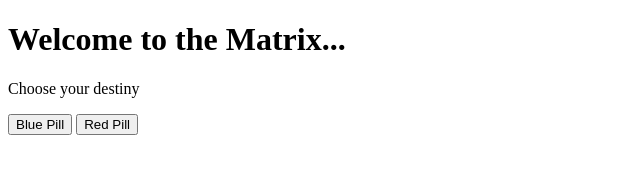
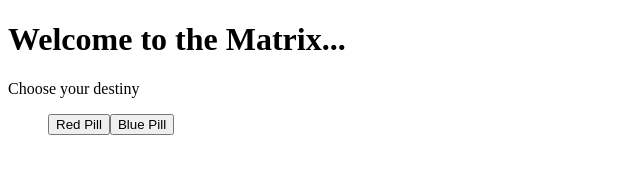
Before and after one commit to carlosboquia/front_end_assignment_03, a plain HTML site: page index.html in a window 1280 px wide. Shown: the whole page, without its empty margins (0-640 px from the left). Drawn offline with Linux system fonts and the light colour scheme.

Commit message:
implemented state management and render function as well as generate UI elements.

```diff
--- a/index.html
+++ b/index.html
@@ -12,11 +12,7 @@
             <div id="question-container">
                 <p id="question">Choose your destiny</p>
             </div>
-            <ul id="answers">
-                <!-- Answer buttons will be injected here by JavaScript -->
-            </ul>
-            <button id="left-btn" onclick="nextQuestion()">Blue Pill</button>
-            <button id="right-btn" onclick="nextQuestion()">Red Pill</button>
+            <ul id="answers"></ul>
         </div>
         <script src="script.js"></script>
     </body>
--- a/script.js
+++ b/script.js
@@ -0,0 +1,175 @@
+let currentState = "start";
+
+function renderQuestion() {
+    const questionContainer = document.getElementById("question");
+    const answersContainer = document.getElementById("answers");
+
+
+    switch (currentState) {
+        case "start":
+            break;
+        case "redpill":
+            break;
+        case "bluepill":
+            break;
+        case "resistance":
+            break;
+        case "robots":
+            break;
+        case "fight":
+            break;
+        case "stay":
+            break;
+        case "loud":
+            break;
+        case "quiet":
+            break;
+        case "loudheadrobot":
+            break;
+        case "loudminions":
+            break;
+        case "quietmainframe":
+            break;
+        case "quietengineerbrain":
+            break;
+        case "end":
+            break;
+    }
+
+
+    questionContainer.textContent = story[currentState].question;
+    answersContainer.textContent = "";
+
+    for (let i = 0; i < story[currentState].choice.length; i++) {
+        const choice = story[currentState].choice[i];
+        const button = addAnswerButton(choice);
+        answersContainer.appendChild(button);
+    }
+
+}
+
+function addAnswerButton(choice) {
+    const button = document.createElement("button");
+    console.log("Button was created!")
+    button.textContent = choice.text;
+
+    button.addEventListener('click', () => {
+        currentState = choice.nextState;
+        console.log("Button was clicked!")
+        renderQuestion();
+    });
+    return button;
+}
+
+
+const story = {
+    start: {
+        question:"Choose your destiny",
+        choice: [
+            { text: "Red Pill", nextState: "redpill"},
+            { text: "Blue Pill", nextState: "bluepill"}
+        ]
+    },
+
+    redpill: {
+        question:"Enjoy paradise",
+        choice: [
+            { text: "Restart Game", nextState: "start"},
+        ]
+    },
+
+    bluepill: {
+        question:"Welcome to the Matrix",
+        choice: [
+            { text: "Join the Resistance", nextState: "resistance"},
+            { text: "Join the Robots", nextState: "robots"},
+        ]
+    },
+
+    resistance: {
+        question:"Welcome to the resistance!",
+        choice: [
+            { text: "Arm up to fight!", nextState: "fight"},
+            { text: "Stay within the community", nextState: "stay"},
+        ]
+    },
+
+    robots: {
+        question:"Enjoy paradise",
+        choice: [
+            { text: "Restart Game", nextState: "start"},
+        ]
+    },
+
+    fight: {
+        question:"Go into battle! How would you like to proceed?",
+        choice: [
+            { text: "Go in loud", nextState: "loud"},
+            { text: "Go in quiet", nextState: "quiet"},
+        ]
+    },
+
+    stay: {
+        question:"You didn't want to fight. The robots have overrun us! Enjoy paradise.",
+        choice: [
+            { text: "Restart Game", nextState: "start"},
+        ]
+    },
+
+
+    loud: {
+        question:"Who will you fight first?",
+        choice: [
+            { text: "The Head Robot", nextState: "loudheadrobot"},
+            { text: "Robot Minions", nextState: "loudminions"},
+        ]
+    },
+
+    quiet: {
+        question:"Which area do you want to sabotage?",
+        choice: [
+            { text: "The Main Frame", nextState: "quietmainframe"},
+            { text: "Engineers Brain", nextState: "quietengineerbrain"},
+        ]
+    },
+
+    loudheadrobot: {
+        question:"You did not sabotage the engineers, you have got overrun. Enjoy Paradise",
+        choice: [
+            { text: "Restart Game", nextState: "start"},
+        ]
+    },
+
+    loudminions: {
+        question:"The minions are too strong for our forces. They have overrun us. Enjoy Paradise",
+        choice: [
+            { text: "Restart Game", nextState: "start"},
+        ]
+    },
+
+    quietmainframe: {
+        question:"You have been caught by robot security. The Robots Have Won..Enjoy Paradise.",
+        choice: [
+            { text: "Restart Game", nextState: "start"},
+        ]
+    },
+
+    quietengineerbrain: {
+        question:"You made it to the brain! Disable the brain and win for the resistance!",
+        choice: [
+            { text: "HACK THE BRAIN!", nextState: "end"},
+        ]
+    },
+
+    end: {
+        question:"The Robots have been disabled. The resistance have won!",
+        choice: [
+            { text: "Welcome to paradise?", nextState: "start"},
+        ]
+    },
+
+
+
+
+}
+renderQuestion();
```
Also changed, not shown: 1 other file.
